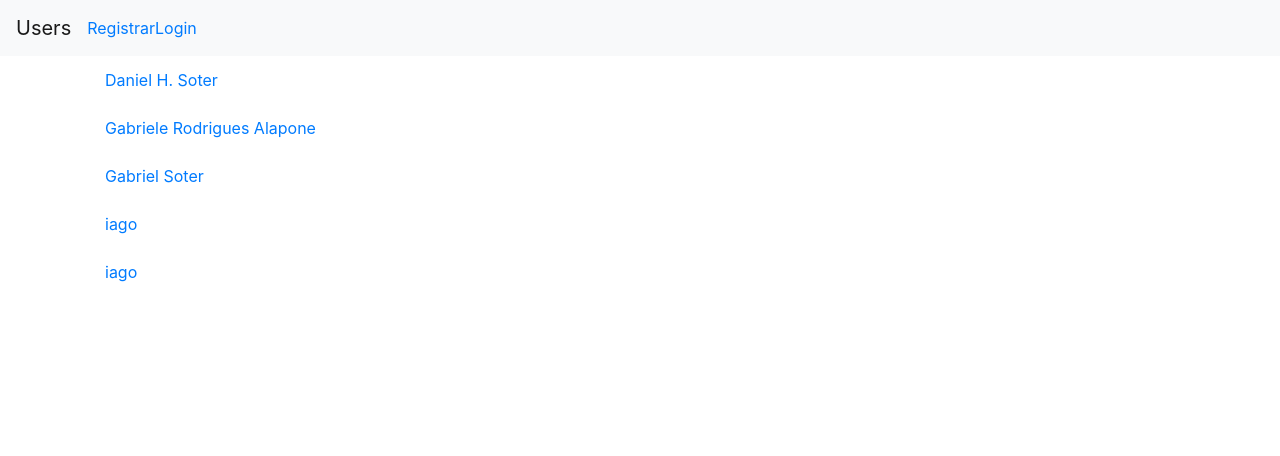
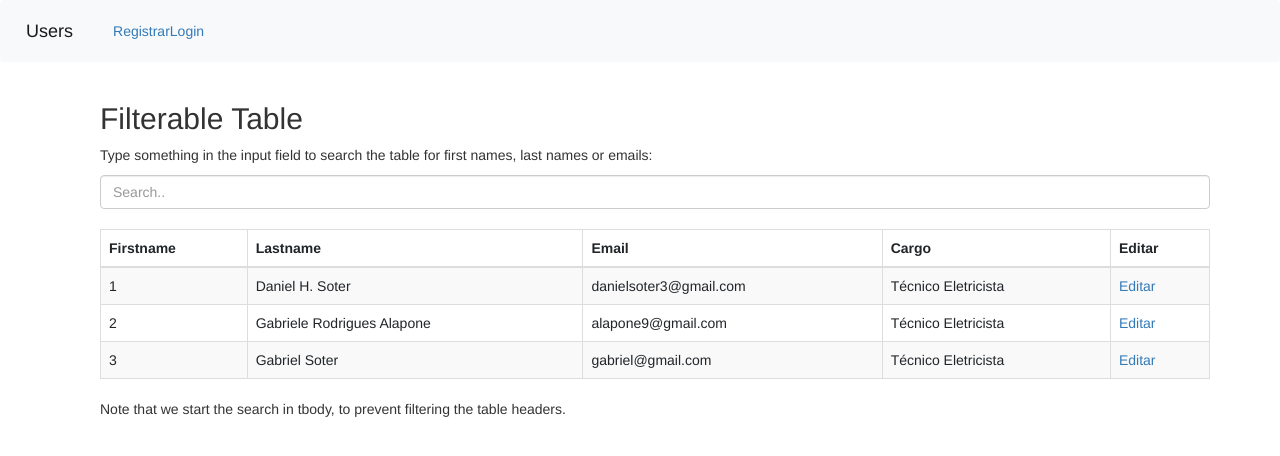
Before and after one commit to DanielSoter/Sistem.-G.-Esp.-Motores-Flask, a Flask app: page /pagina-inicial in a window 1280 px wide. Shown: the top 456 px of the page. Run offline with Flask 2, Linux system fonts and the light colour scheme; data comes from the database, SQL or seed files in the repository; both versions use the stored data as it was after the commit; some libraries are stand-ins or nearby versions.

Commit message:
Add table de busca

```diff
--- a/TM/app/templates/nav.html
+++ b/TM/app/templates/nav.html
@@ -18,7 +18,7 @@
         <a href="{{ url_for('autenticacao.register') }}">Registrar</a>
       </li>
       <li class="nav-item">
-        <a href="{{ url_for('autenticacao.login') }}">Login</a>
+        <a href="{{ url_for('autenticacao.index') }}">Login</a>
       </li>
       {% else %}
       <li class="nav-item">
--- a/TM/app/templates/usuarios.html
+++ b/TM/app/templates/usuarios.html
@@ -1,7 +1,71 @@
-{% extends 'base_geral.html' %} {% block content %} {% for usuario in usuarios %}
-<ul class="list-group list-group-flush">
-  <li class="list-group-item">
-    <a href="{{ url_for('usuarios.unique', id=usuario.id) }}">{{ usuario.nome }}</a>
-  </li>
-</ul>
-{% endfor %} {% endblock %}
+{% extends 'base_geral.html' %} {% block content %}
+<!DOCTYPE html>
+<html lang="en">
+<head>
+  <title>Bootstrap Example</title>
+  <meta charset="utf-8">
+  <meta name="viewport" content="width=device-width, initial-scale=1">
+  <link rel="stylesheet" href="https://maxcdn.bootstrapcdn.com/bootstrap/3.4.1/css/bootstrap.min.css">
+  <script src="https://ajax.googleapis.com/ajax/libs/jquery/3.5.1/jquery.min.js"></script>
+  <script src="https://maxcdn.bootstrapcdn.com/bootstrap/3.4.1/js/bootstrap.min.js"></script>
+</head>
+<body>
+
+<div class="container">
+  <h2>Filterable Table</h2>
+  <p>Type something in the input field to search the table for first names, last names or emails:</p>
+  <input class="form-control" id="myInput" type="text" placeholder="Search..">
+  <br>
+  <table class="table table-bordered table-striped">
+    <thead>
+      <tr>
+        <th>Firstname</th>
+        <th>Lastname</th>
+        <th>Email</th>
+        <th>Cargo</th>
+        <th>Editar</th>
+      </tr>
+    </thead>
+    <tbody id="myTable">
+      {% for usuario in usuarios %}
+      {% if usuario.cargo == "Técnico Eletricista" %}
+      <tr>
+        <td>
+          {{ usuario.id }}
+        </td>
+        <td>
+          {{ usuario.nome }}
+        </td>
+        <td>
+          {{ usuario.email }}
+        </td>
+        <td>
+          {{ usuario.cargo }}
+        </td>
+        <td>
+          <a href="{{ url_for('usuarios.unique', id=usuario.id) }}">Editar</a>
+        </td>
+      </tr>
+      {% endif %}
+      {% endfor %}
+
+    </tbody>
+  </table>
+
+  <p>Note that we start the search in tbody, to prevent filtering the table headers.</p>
+</div>
+
+<script>
+$(document).ready(function(){
+  $("#myInput").on("keyup", function() {
+    var value = $(this).val().toLowerCase();
+    $("#myTable tr").filter(function() {
+      $(this).toggle($(this).text().toLowerCase().indexOf(value) > -1)
+    });
+  });
+});
+</script>
+
+</body>
+</html>
+{% endblock %}
```
Also changed, not shown: TM/app/app.db.
